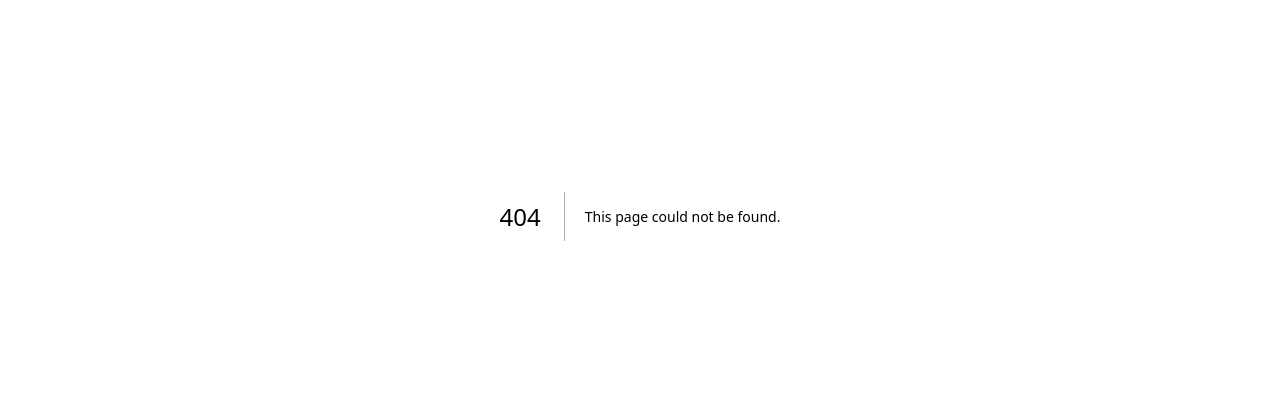
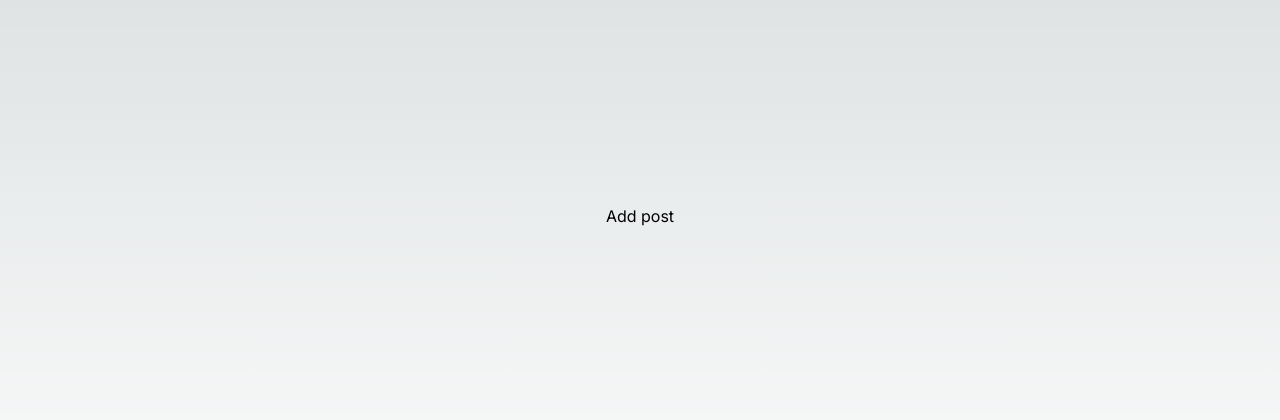
Before and after one commit to mehdisyed3/Next_FullStack, a Next.js app: page /add-post in a window 1280 px wide. Before the commit this address had no page. Shown: the part 184-604 px from the top of the page. Built offline with nearby package versions, Linux system fonts and the light colour scheme.

Commit message:
adding post wip

```diff
--- /dev/null
+++ b/app/add-post/page.js
@@ -0,0 +1,12 @@
+'use client'
+
+import React from 'react'
+import styles from '@/app/page.module.css'
+
+const AddPost = () => {
+  return (
+    <div className={styles.main}>Add post</div>
+  )
+}
+
+export default AddPost
--- a/app/page.js
+++ b/app/page.js
@@ -1,6 +1,7 @@
 import prisma from "./lib/prisma";
 import styles from "./page.module.css";
 import Posts from "./components/Posts";
+import Link from "next/link";
 
 async function getPosts(){
   const posts = await prisma.post.findMany({
@@ -21,6 +22,9 @@ export default async function Home() {
   console.log('>>>> post',posts)
   return (
     <main className={styles.main}>
+      <Link href={'/add-post'} >
+        Add post
+      </Link>
 
      <h1>Feed</h1>
      {
```
